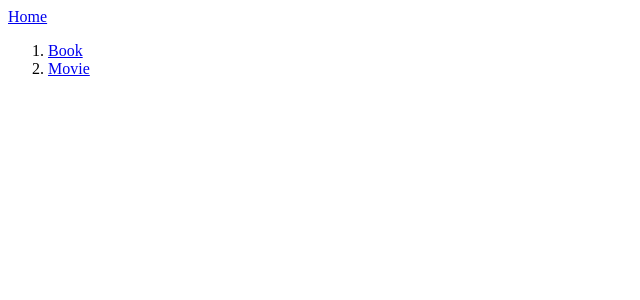
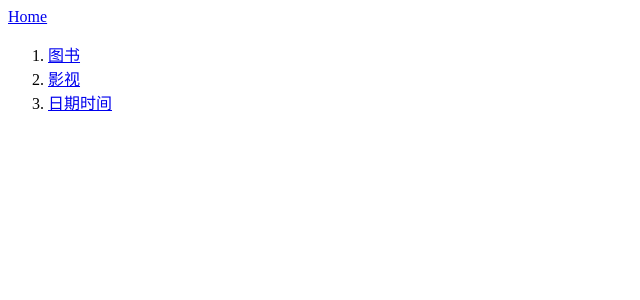
Before and after one commit to mathdeng/next, a Next.js app: page / in a window 1280 px wide. Shown: the top 300 px of the page, without its empty margins (0-640 px from the left). Built offline with nearby package versions, Linux system fonts and the light colour scheme.

Commit message:
测试日期时间

```diff
--- a/app/page.tsx
+++ b/app/page.tsx
@@ -5,10 +5,13 @@ export default function Home() {
     <main>
       <ol>
         <li>
-          <Link href="/book">Book</Link>
+          <Link href="/book">图书</Link>
         </li>
         <li>
-          <Link href="/movie">Movie</Link>
+          <Link href="/movie">影视</Link>
+        </li>
+        <li>
+          <Link href="/dt">日期时间</Link>
         </li>
       </ol>
     </main>
```
Also changed, not shown: app/dt/page.tsx (added, +11 -0 lines).
